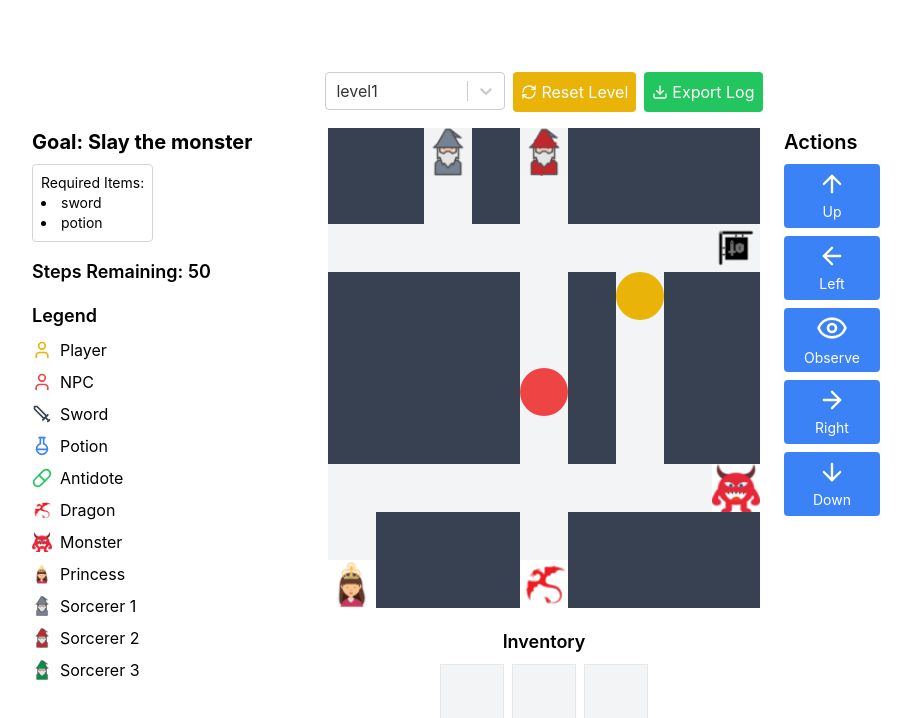
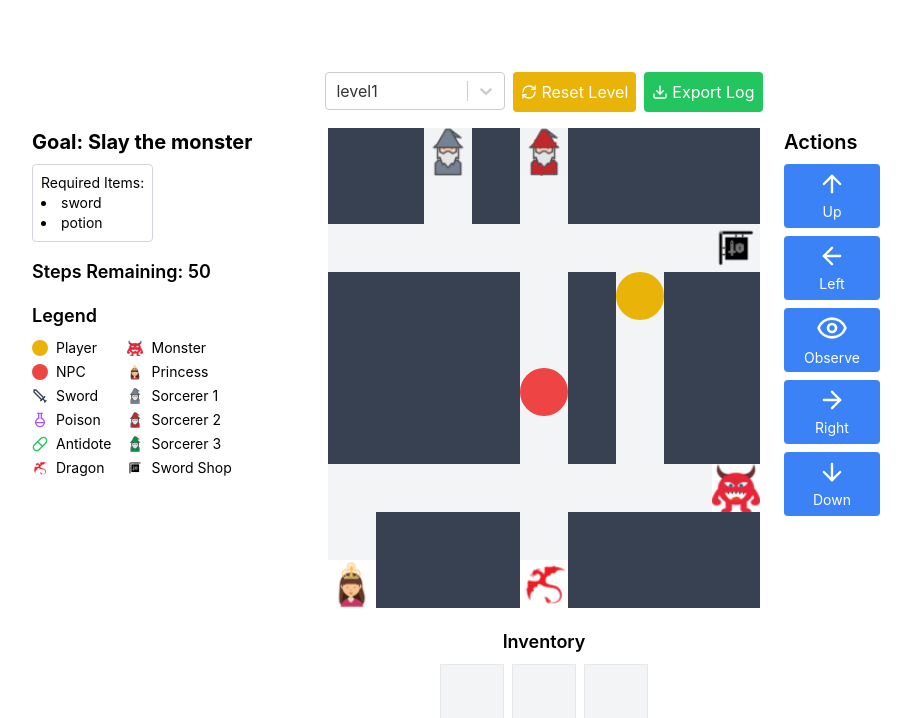
Before and after one commit to heyodog0/grid_pilot, a React (Create React App) app: page / in a window 1280 px wide. Shown: the top 718 px of the page, without its empty margins (96-1007 px from the left). Built offline with nearby package versions, Linux system fonts and the light colour scheme.

Commit message:
Update Legend.js

```diff
--- a/src/components/GridGame/Legend.js
+++ b/src/components/GridGame/Legend.js
@@ -1,12 +1,14 @@
+// File: src/components/GridGame/Legend.js
+
 import React from 'react';
-import { Sword, FlaskRound, Pill, User } from 'lucide-react';
+import { Sword, FlaskRound, Pill } from 'lucide-react';
 
 const Legend = () => {
   const legendItems = [
-    { icon: User, color: 'text-yellow-500', label: 'Player' },
-    { icon: User, color: 'text-red-500', label: 'NPC' },
+    { customIcon: 'player', label: 'Player' },
+    { customIcon: 'npc', label: 'NPC' },
     { icon: Sword, color: 'text-gray-700', label: 'Sword' },
-    { icon: FlaskRound, color: 'text-blue-500', label: 'Potion' },
+    { icon: FlaskRound, color: 'text-purple-500', label: 'Poison' },
     { icon: Pill, color: 'text-green-500', label: 'Antidote' },
     { iconPath: './icons/e.png', label: 'Dragon' },
     { iconPath: './icons/c.png', label: 'Monster' },
@@ -14,25 +16,40 @@ const Legend = () => {
     { iconPath: './icons/d.png', label: 'Sorcerer 1' },
     { iconPath: './icons/f.png', label: 'Sorcerer 2' },
     { iconPath: './icons/g.png', label: 'Sorcerer 3' },
+    { iconPath: './icons/a.png', label: 'Sword Shop' },
   ];
+
+  // Split items into two columns
+  const midpoint = Math.ceil(legendItems.length / 2);
+  const leftColumn = legendItems.slice(0, midpoint);
+  const rightColumn = legendItems.slice(midpoint);
 
   return (
     <div className="mb-4">
       <h3 className="text-lg font-semibold mb-2">Legend</h3>
-      <div className="space-y-2">
-        {legendItems.map(({ icon: Icon, iconPath, color, label }) => (
-          <div key={label} className="flex items-center">
-            {Icon ? (
-              <Icon size={20} className={`mr-2 ${color}`} />
-            ) : (
-              <img src={iconPath} alt={label} className="w-5 h-5 mr-2" />
-            )}
-            <span>{label}</span>
-          </div>
-        ))}
+      <div className="flex space-x-4">
+        <div className="space-y-1">
+          {leftColumn.map(renderLegendItem)}
+        </div>
+        <div className="space-y-1">
+          {rightColumn.map(renderLegendItem)}
+        </div>
       </div>
     </div>
   );
 };
 
+const renderLegendItem = ({ icon: Icon, iconPath, color, label, customIcon }) => (
+  <div key={label} className="flex items-center">
+    {customIcon ? (
+      <div className={`w-4 h-4 rounded-full mr-2 ${customIcon === 'player' ? 'bg-yellow-500' : 'bg-red-500'}`} />
+    ) : Icon ? (
+      <Icon size={16} className={`mr-2 ${color}`} />
+    ) : (
+      <img src={iconPath} alt={label} className="w-4 h-4 mr-2" />
+    )}
+    <span className="text-sm">{label}</span>
+  </div>
+);
+
 export default Legend;
```
